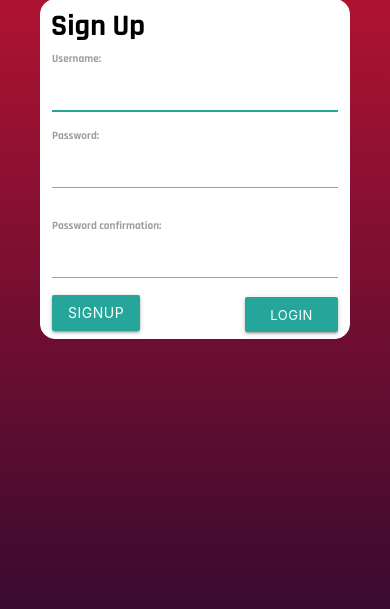
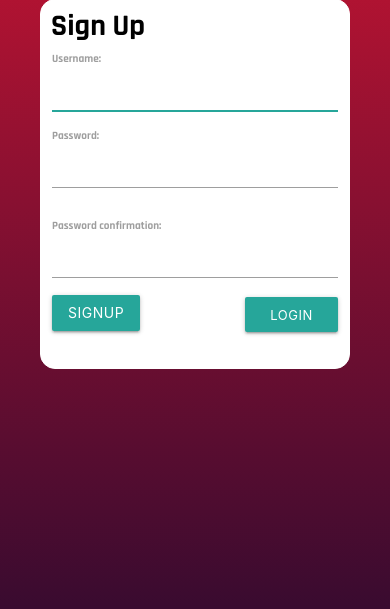
Before and after one commit to BurgersAndSalads/boombox, a Django app: page /accounts/signup in a window 390 px wide. Shown: the part 101-710 px from the top of the page. Run offline with Django 3.2, Linux system fonts and the light colour scheme.

```diff
--- a/boomipy/main_app/static/css/style.css
+++ b/boomipy/main_app/static/css/style.css
@@ -146,7 +146,7 @@
     border-radius: 15px;
     padding: 10px;
     color: black;
-    height: 340px
+    height: 370px
 
   }
 
--- a/boomipy/main_app/templates/details.html
+++ b/boomipy/main_app/templates/details.html
@@ -20,7 +20,7 @@
                     <div id="boxx">
                         <p id="songartist2">{{ song.artist }}</p>
                         <form  action="{% url 'song_unassociate' playlist.id song.id %}" method="post">
-                        {% csrf_token %}
+                            {% csrf_token %}
                             <button id="removesongbutton" type="submit" class="btn-medium">Remove</button>
                         </form>
                     </div>
```
